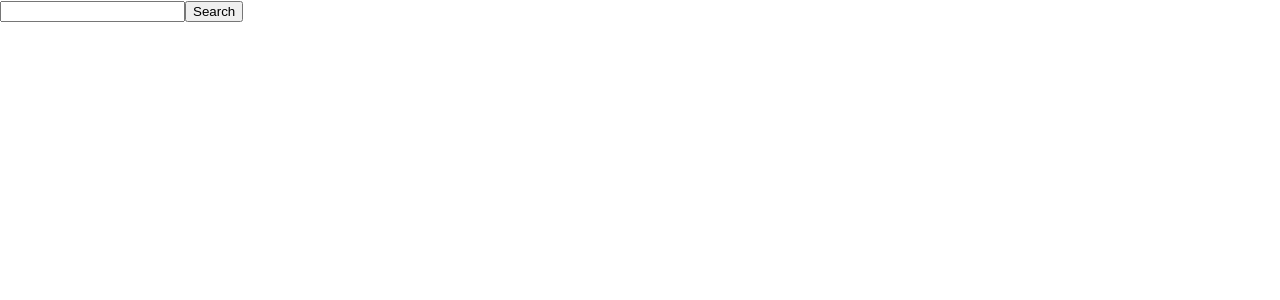
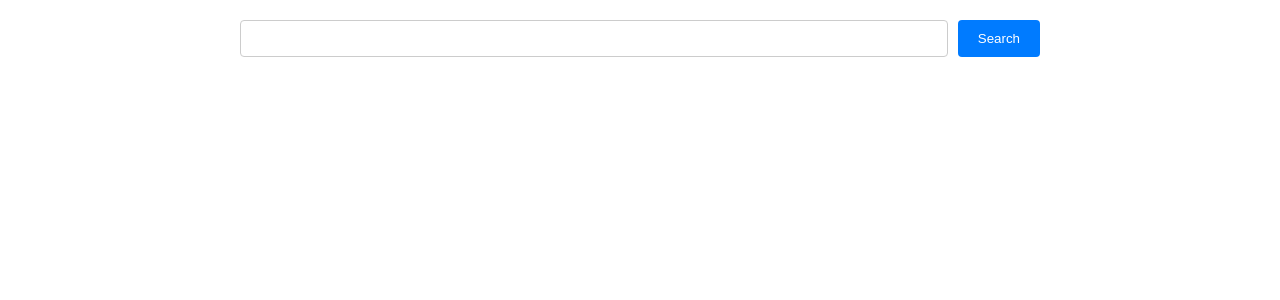
Before and after one commit to deliapater/Meal-Recipes-Finder, a React (Create React App) app: page / in a window 1280 px wide. Shown: the top 300 px of the page. Built offline with nearby package versions, Linux system fonts and the light colour scheme.

Commit message:
adds basic styling

```diff
--- a/src/App.js
+++ b/src/App.js
@@ -1,6 +1,7 @@
 import React, { useState } from "react";
 import RecipeList from "./RecipeList";
 import SearchForm from "./SearchForm";
+import "./styles.css";
 
 function App() {
   return (
--- a/src/Recipe.js
+++ b/src/Recipe.js
@@ -2,7 +2,7 @@ import React from "react";
 
 function Recipe({ recipe }) {
   return (
-    <div>
+    <div className="recipe-card">
       <h2>{recipe.strMeal}</h2>
       <p>{recipe.strInstructions}</p>
       <img src={recipe.strMealThumb} alt={recipe.strMeal} />
--- a/src/SearchForm.js
+++ b/src/SearchForm.js
@@ -14,7 +14,7 @@ function SearchForm() {
       />
       <button type="submit">Search</button>
     </form>
-    {error && <p>{error}</p>}
+    {error && <p className="error-message">{error}</p>}
     </div>
   );
 }
--- /dev/null
+++ b/src/styles.css
@@ -0,0 +1,54 @@
+.App {
+    text-align: center;
+    padding: 20px;
+    max-width: 800px;
+    margin: auto;
+  }
+
+  form {
+    display: flex;
+    justify-content: center;
+    margin-bottom: 20px;
+  }
+
+  input[type="text"] {
+    flex: 1;
+    padding: 10px;
+    margin-right: 10px;
+    border-radius: 4px;
+    border: 1px solid #ccc;
+  }
+
+  button {
+    padding: 10px 20px;
+    border: none;
+    border-radius: 4px;
+    background-color: #007bff;
+    color: white;
+    cursor: pointer;
+  }
+
+  button:hover {
+    background-color: #0056b3;
+  }
+
+  .recipe-card {
+    border: 1px solid #ccc;
+    border-radius: 4px;
+    margin-bottom: 20px;
+    padding: 20px;
+    display: flex;
+    align-items: center;
+  }
+
+  .recipe-card img {
+    width: 100px;
+    height: 100px;
+    object-fit: cover;
+    border-radius: 4px;
+    margin-right: 20px;
+  }
+
+  .error-message {
+    color: red;
+  }
```
